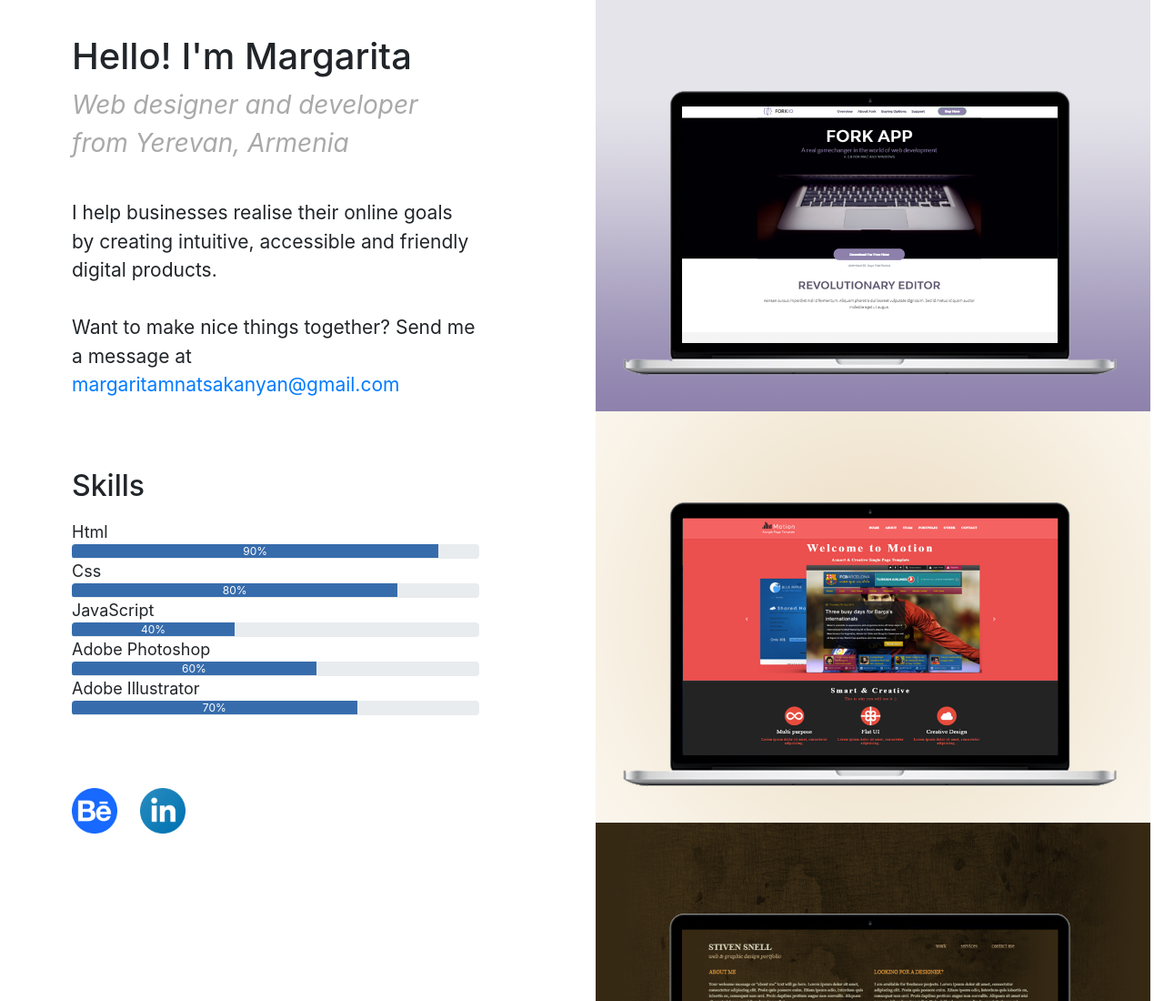
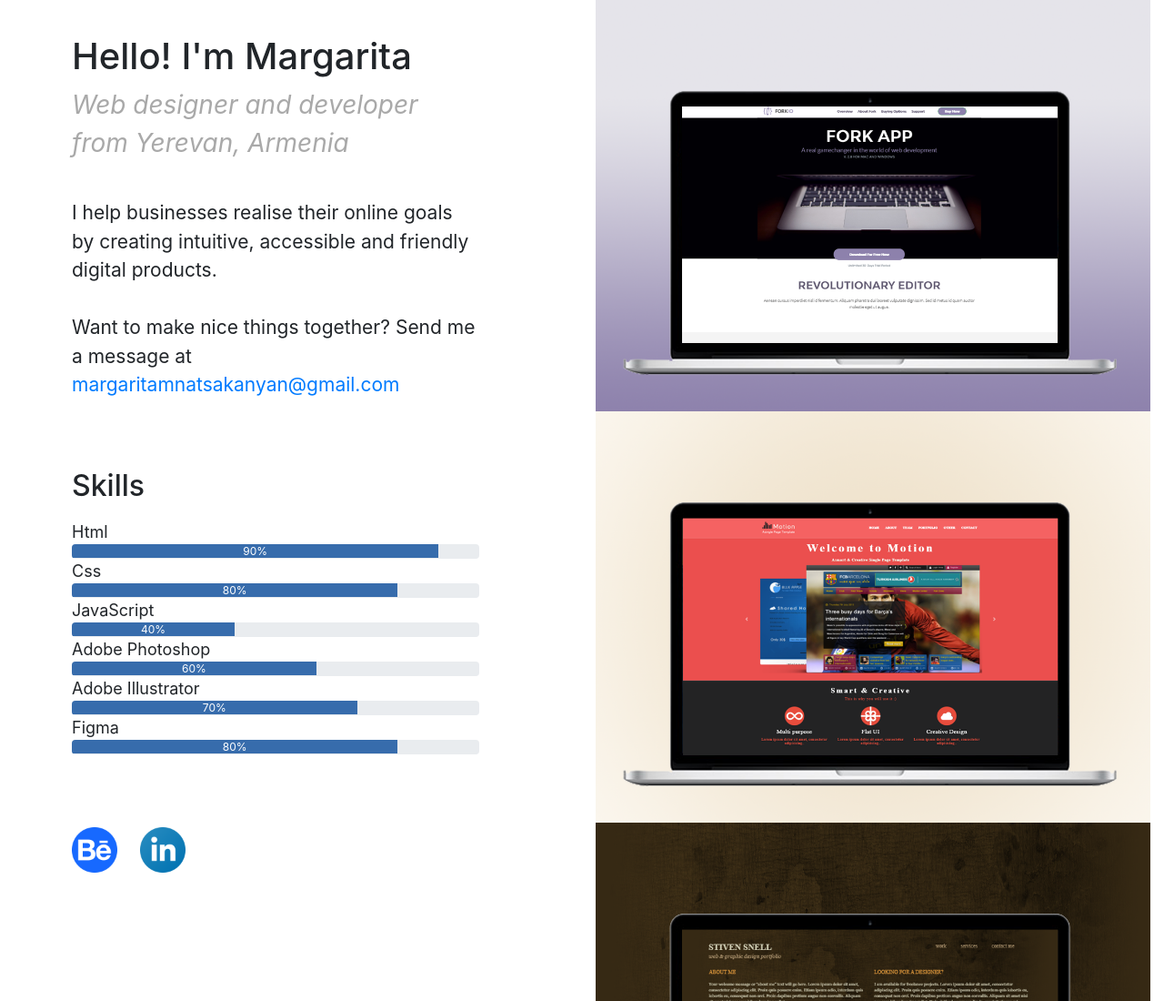
Before and after one commit to magamn/magamn.github.io, a plain HTML site: page Margarita_html_03/index.html in a window 1280 px wide. Shown: the top 1100 px of the page at 91% size. Drawn offline with nearby package versions, Linux system fonts and the light colour scheme.

Commit message:
Update index.html

```diff
--- a/Margarita_html_03/index.html
+++ b/Margarita_html_03/index.html
@@ -56,6 +56,12 @@ Want to make nice things together? Send me a message at <a href="mailto:margarit
               <div class="progress-bar" style="width:70%;height:15px">70%</div>
               </div>
               </div>
+               <div class="item">
+              <span>Figma</span>
+               <div class="progress">
+              <div class="progress-bar" style="width:80%;height:15px">80%</div>
+              </div>
+              </div>
               </div>
 
            </div>
```
